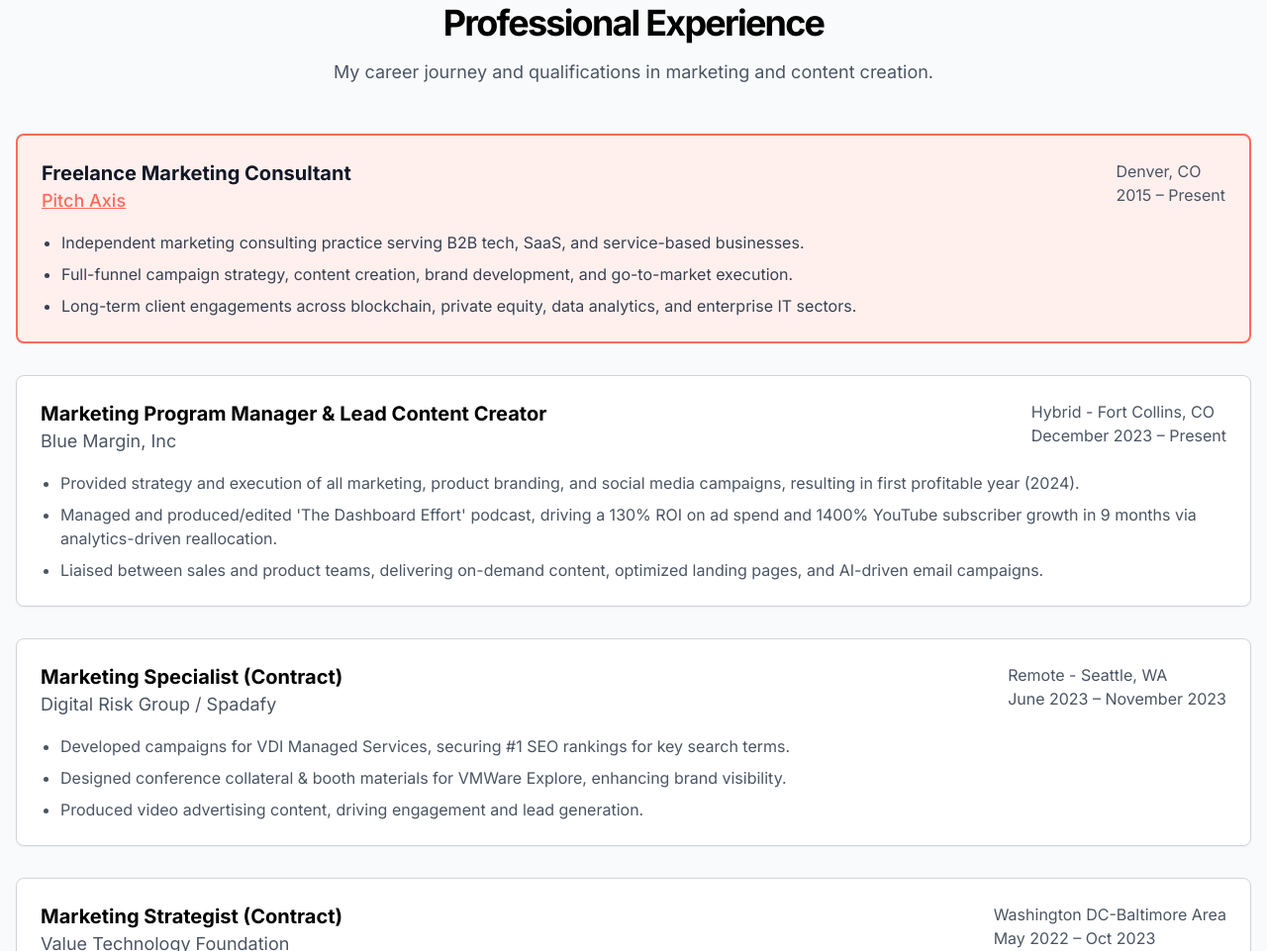
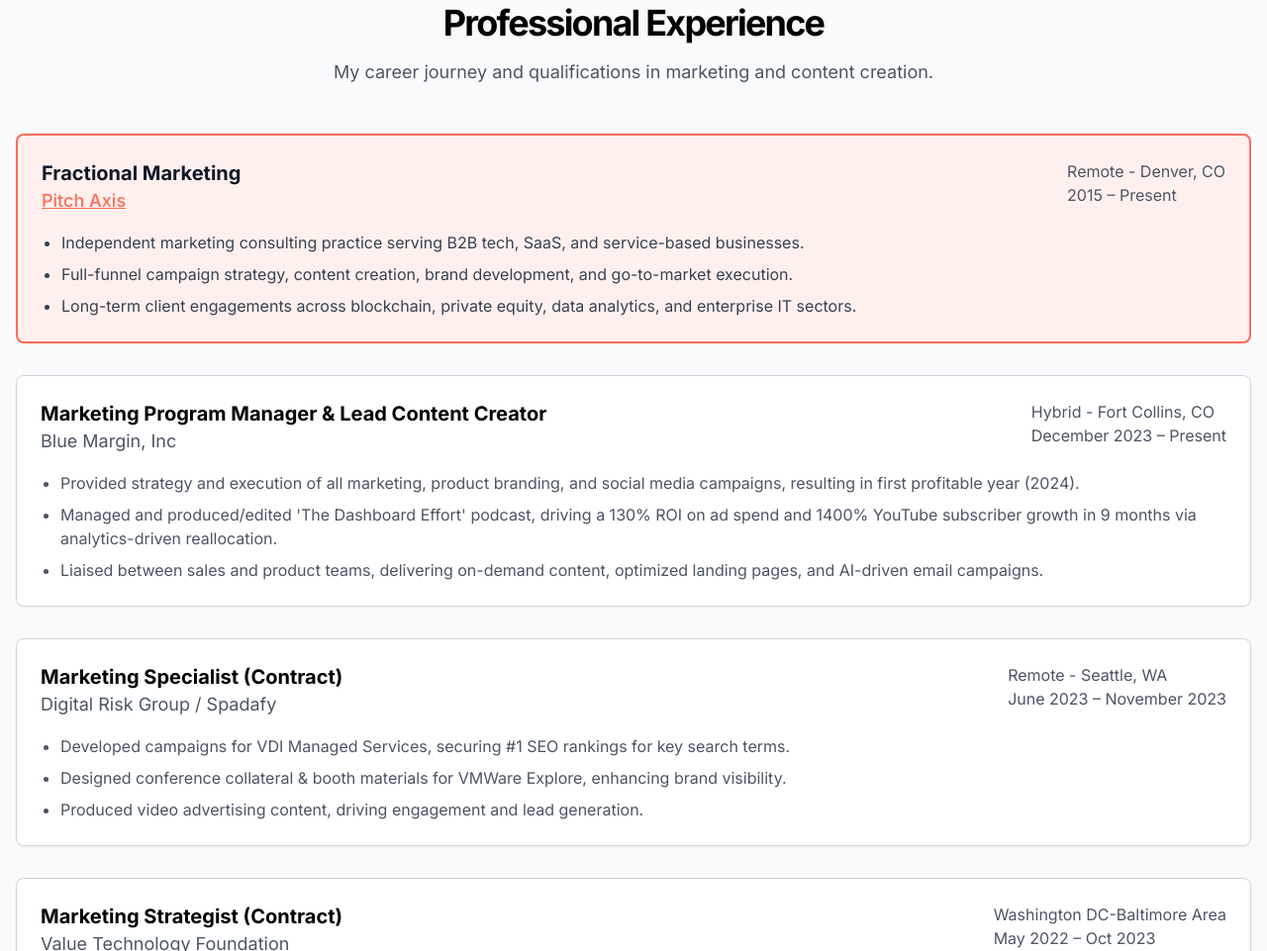
Before and after one commit to nococnicole/dfdfdfd, a website: page index.html in a window 1280 px wide. Shown: the part 3314-4275 px from the top of the page at 99% size. Drawn offline with nearby package versions, Linux system fonts and the light colour scheme; a web font is replaced by a local one.

Commit message:
Updated index.html

```diff
--- a/index.html
+++ b/index.html
@@ -693,11 +693,11 @@
                 <div class="p-6 rounded-lg shadow-sm border-2" style="background-color: #FFF0EE; border-color: #FF6B5A;">
                     <div class="flex flex-col md:flex-row justify-between mb-4">
                         <div>
-                            <h3 class="text-xl font-bold font-heading text-gray-900">Freelance Marketing Consultant</h3>
+                            <h3 class="text-xl font-bold font-heading text-gray-900">Fractional Marketing</h3>
                             <a href="https://pitchaxis.io" target="_blank" class="text-lg font-medium underline" style="color: #FF6B5A;">Pitch Axis</a>
                         </div>
                         <div class="text-gray-600">
-                            <p>Denver, CO</p>
+                            <p>Remote - Denver, CO</p>
                             <p>2015 – Present</p>
                         </div>
                     </div>
```
